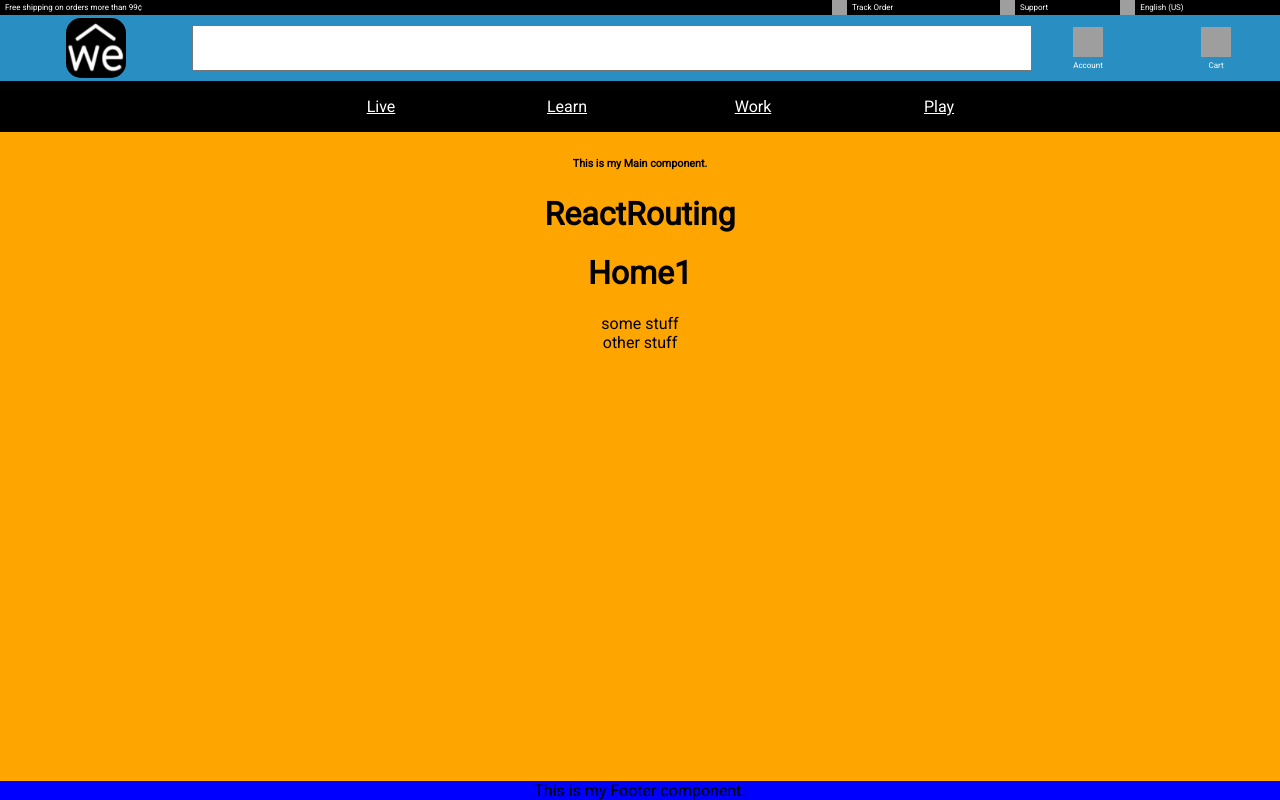
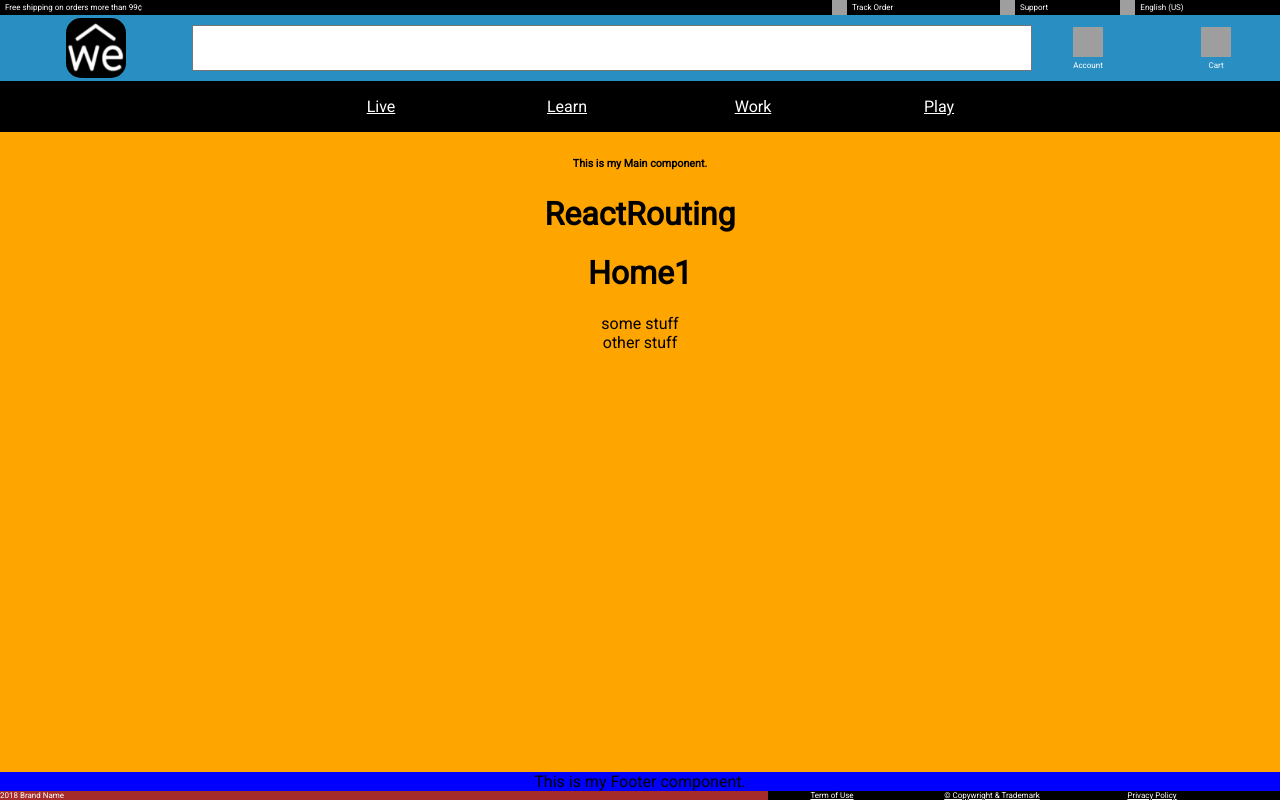
Before and after one commit to ccatto/cattoreactfun2018, a React (Create React App) app in the folder cattoreactappfunny2018may/: page / in a window 1280 px wide. Built offline with nearby package versions, Linux system fonts and the light colour scheme; grey boxes are pictures that could not be loaded.

Commit message:
Added Footer bottom Row
Added Footer bottom Row

```diff
--- a/cattoreactappfunny2018may/src/Components/Footer.js
+++ b/cattoreactappfunny2018may/src/Components/Footer.js
@@ -1,9 +1,12 @@
 import React, { Component } from 'react';
+import FooterBottomRow from './FooterBottomRow.js';
 
 class Footer extends Component {
     render() {
       return (
-        <footer>This is my Footer component.</footer>
+        <footer>This is my Footer component.
+          <FooterBottomRow/>
+        </footer>
       );
     }
   }
--- /dev/null
+++ b/cattoreactappfunny2018may/src/Components/FooterBottomRow.js
@@ -0,0 +1,27 @@
+import React, { Component } from 'react';
+import './SimpleStyle.css';
+
+class FooterBottomRow extends Component {
+  render() {
+    return (
+      <div className="minHeight20px backgroundColorBlack colorWhite displayFlexColumn">
+        <ul className="listStyleTypeNone ulFlex fontsize8px ">
+          <li className=" some width60per displayFlexColumn alignItemsLeft paddingLeft15px">
+            {(new Date().getFullYear())} Brand Name
+          </li>
+          <li className="width10per displayFlexColumn alignItemsCenter">
+            <a href="./tersofuse">Term of Use</a>
+          </li>
+          <li className="width15per displayFlexColumn alignItemsCenter">
+          <a href="./copywright">&copy; Copywright & Trademark</a>
+          </li>
+          <li className="width10per displayFlexColumn alignItemsCenter">
+          <a href="./privacypolicy">Privacy Policy</a>
+          </li>
+        </ul>
+      </div>
+    );
+  }
+}
+
+export default FooterBottomRow;
```
